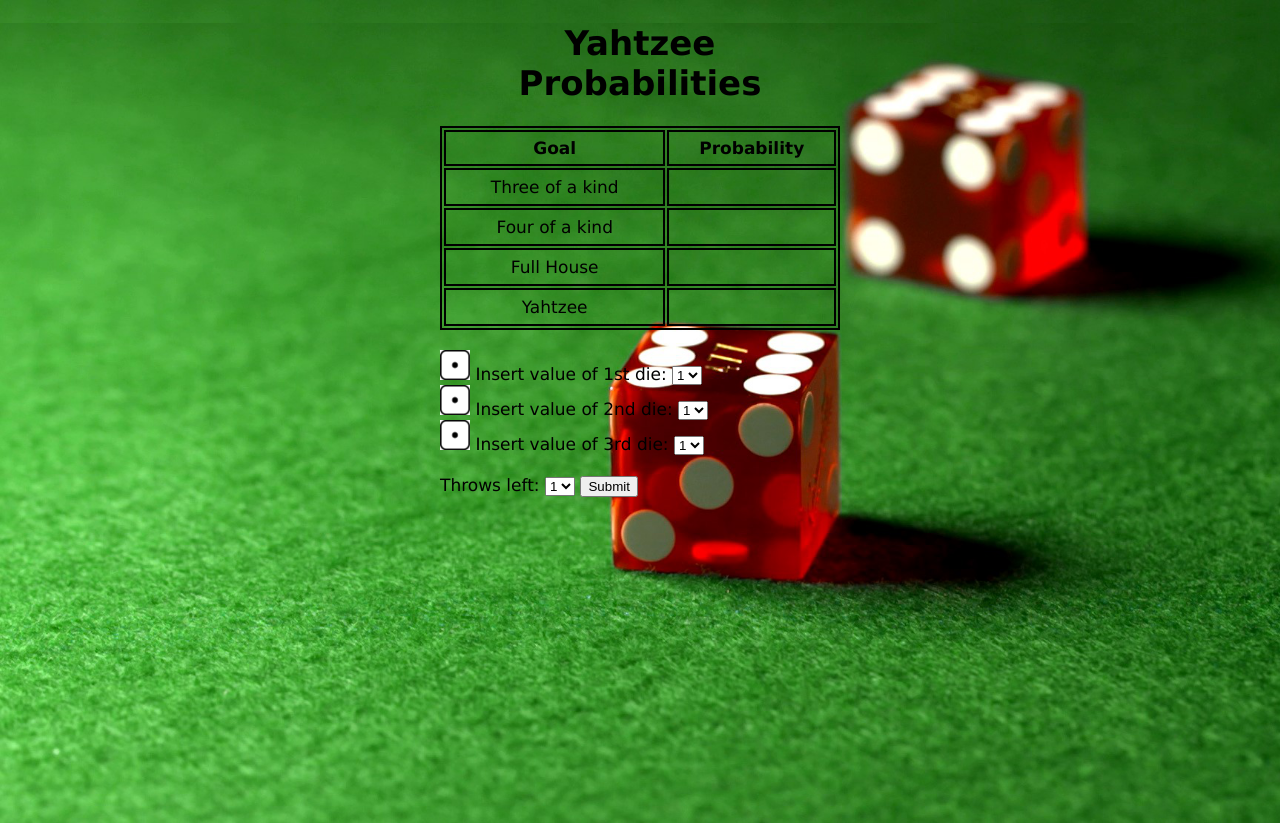
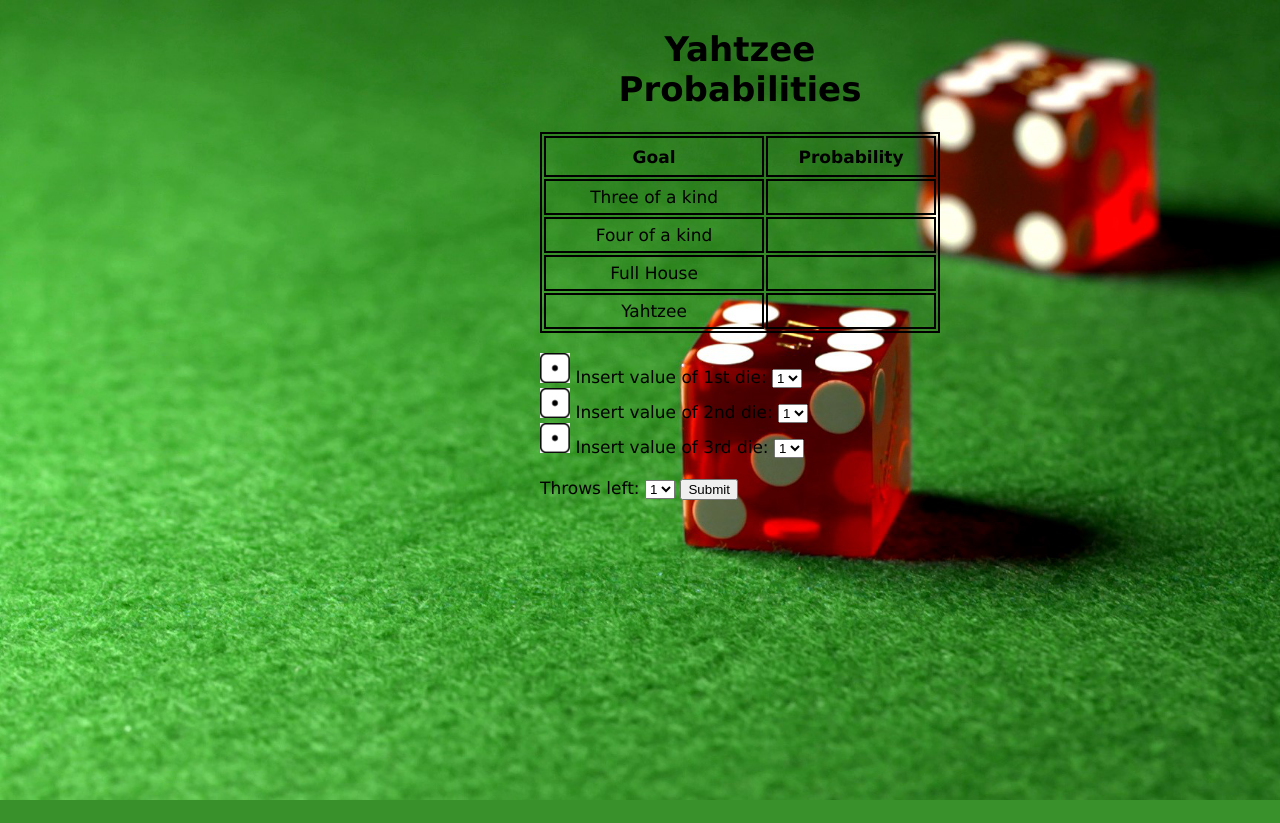
Before and after one commit to Simonolsson98/flask-yahtzee-project, a Flask app: page / in a window 1280 px wide. After the commit the page ends 800 px from the top, so only its background shows below. Run offline with Flask 2, Linux system fonts and the light colour scheme.

Commit message:
small styling changes

```diff
--- a/static/css/main.css
+++ b/static/css/main.css
@@ -1,9 +1,6 @@
 body, html {
     background-image: url("../dice.png");
     height: 100%;
-
-    /* Center and scale the image nicely */
-    background-position: center;
     background-attachment: fixed;
     background-size: cover;
     margin: 0;
@@ -12,6 +9,9 @@
 
 .content {
     margin: 0 auto;
+    position:fixed;
+    left: 540px;
+    bottom: 300px;
     width: 400px;
     font-size: 17px;
 }
@@ -26,10 +26,10 @@
 }
 
 th {
-    height: 30px;
+    height: 35px;
 }
 
 td {
     text-align: center;
-    padding: 7px;
+    padding: 6px;
 }
```
